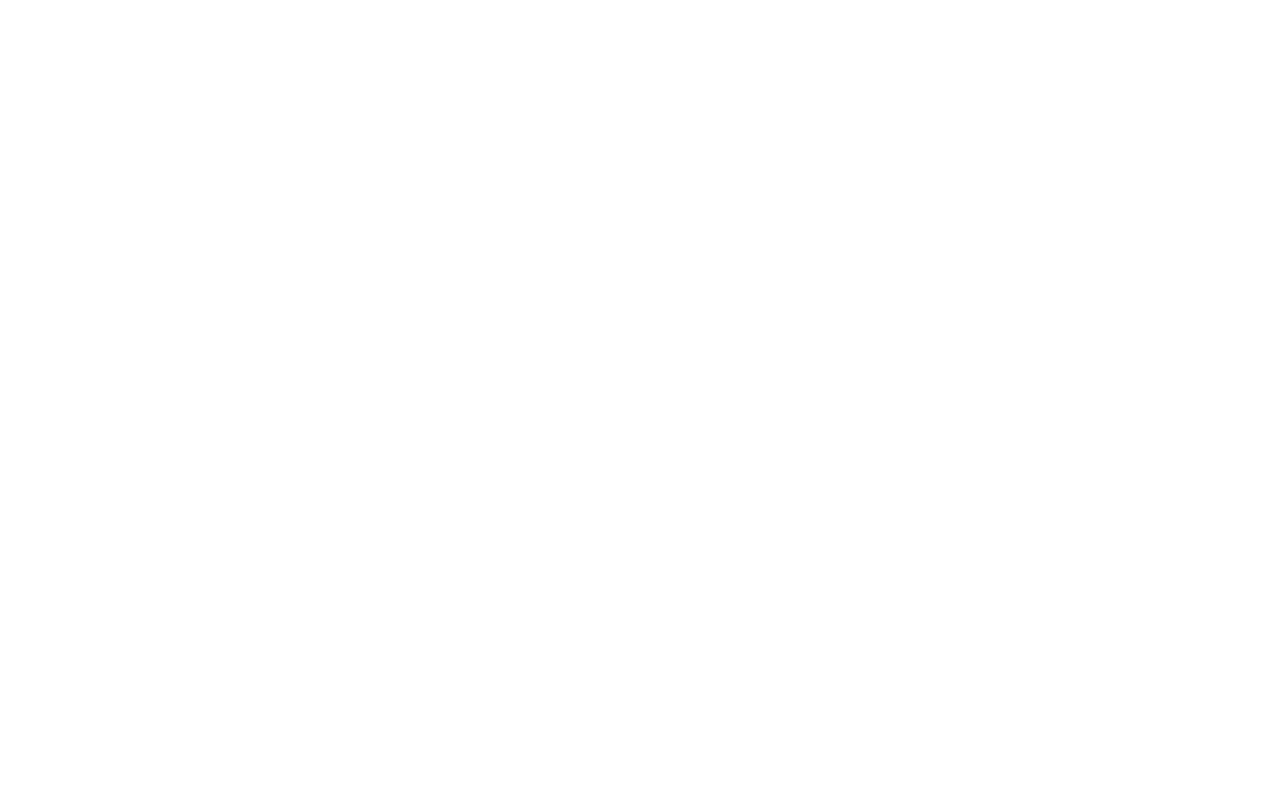
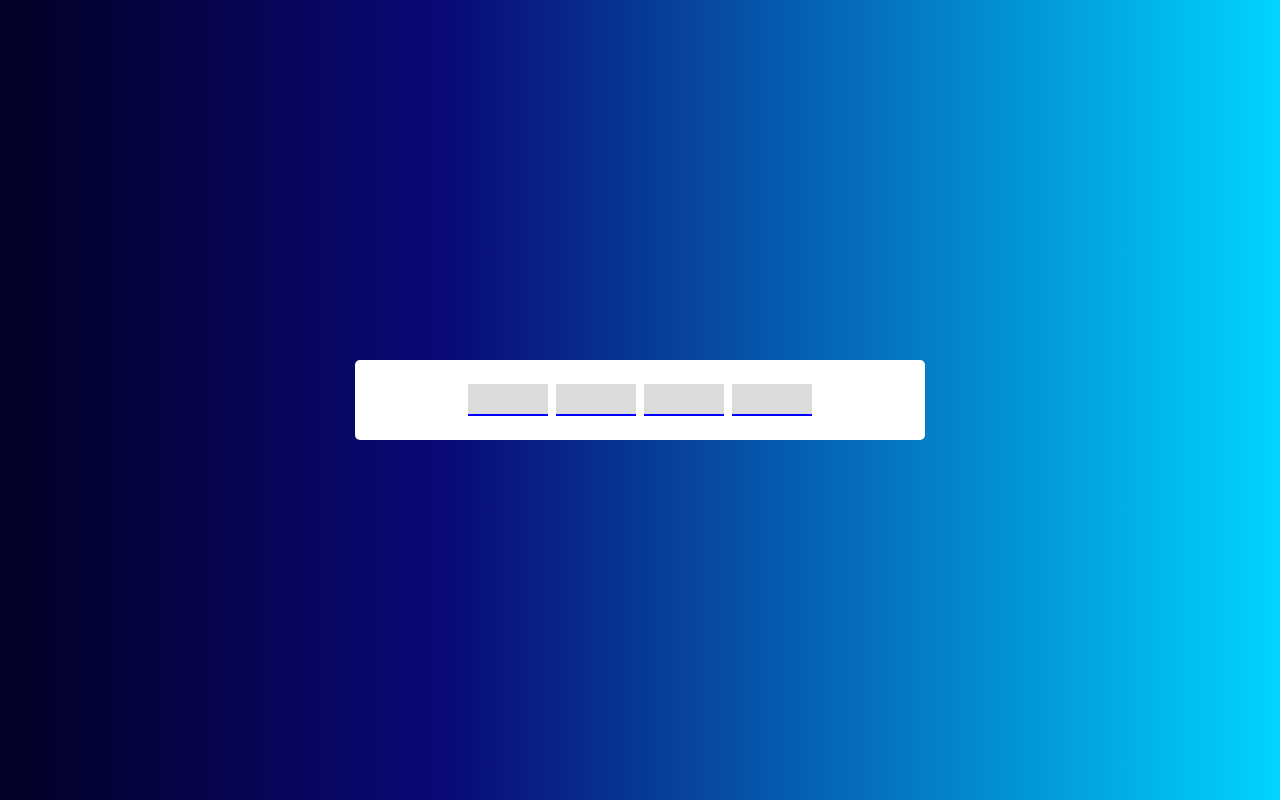
Before and after one commit to mmrezasafari/first-vue-project, a Vue app: page /autoInput in a window 1280 px wide. Before the commit this address had no page. Built offline with nearby package versions, Linux system fonts and the light colour scheme.

Commit message:
create autoInput page

```diff
--- a/src/components/cart/Cart.vue
+++ b/src/components/cart/Cart.vue
@@ -14,7 +14,7 @@
 
 <template>
     <section :class="`${name} col-12 col-lg-6`">
-        <div class="card  mb-3">
+        <div class="card mb-3">
             <div class="card-header">{{ header }}</div>
             <div class="card-body text-primary p-4">
                 <h5 class="card-title text-secondary">{{ title }}</h5>
--- a/src/router/index.js
+++ b/src/router/index.js
@@ -4,6 +4,7 @@
 import Todo from '../views/TodoPage.vue'
 import ColorPicker from '../views/ColorPicker.vue'
 import ModalPopup from '../views/Modal.vue'
+import AutoInput from "../views/AutoInput.vue"
 
 const routes = [
     {
@@ -35,7 +36,7 @@
         name: 'colorPicker',
         component: ColorPicker,
         meta: {
-            title: "color-picker"
+            title: "color picker"
         }
     },
     {
@@ -44,6 +45,14 @@
         component: ModalPopup,
         meta: {
             title: "modal popup"
+        }
+    },
+    {
+        path: '/autoInput',
+        name: 'autoInput',
+        component: AutoInput,
+        mata: {
+            title: "Auto input"
         }
     }
 
--- /dev/null
+++ b/src/views/AutoInput.vue
@@ -0,0 +1,48 @@
+<script>
+    export default{
+        data() {
+            return{
+                valueLenght: null
+            }
+        },
+        methods: {
+            onChange(e, n) {
+                if(e.target.value > 4){
+                    this.$refs.input-n.focus()
+                }
+            }
+        }
+    }
+</script>
+
+<template>
+    <article class="container">
+        <div class="row h-100 d-flex  align-items-center justify-content-center">
+            <section class=" inputs col-12 d-flex justify-content-center align-items-center">
+                <input
+                    v-for="n in 4"
+                    @keyup="onChange($event, n)"
+                    type="text"
+                    class="auto-input m-1 px-3 py-1"
+                    :ref="`input-${n}`"
+                    :key="n"
+                >
+            </section>
+        </div>
+    </article>
+</template>
+<style>
+
+.inputs{
+    width: 50%;
+    height: 5rem;
+    background-color: white;
+    border-radius: 5px;
+}
+.auto-input{
+    width: 5rem;
+    height: 2rem;
+    background-color: rgba(128, 128, 128, 0.288);
+}
+
+</style>
--- a/src/views/Home.vue
+++ b/src/views/Home.vue
@@ -39,7 +39,8 @@
                     name: 'auto-input',
                     header: 'auto input',
                     title: 'fill inputs',
-                    text: 'fill input to see result!'
+                    text: 'fill input to see result!',
+                    link: 'autoInput'
                 },
                 {
                     name: 'form-validation',
```
